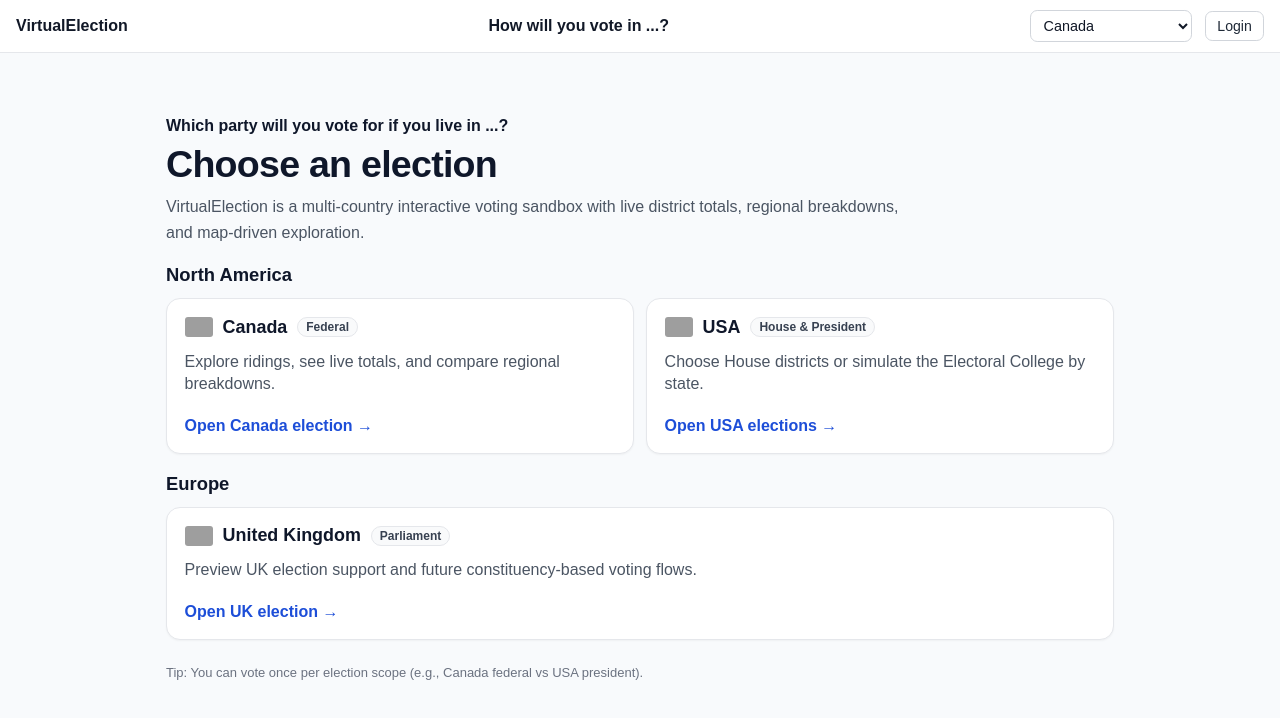
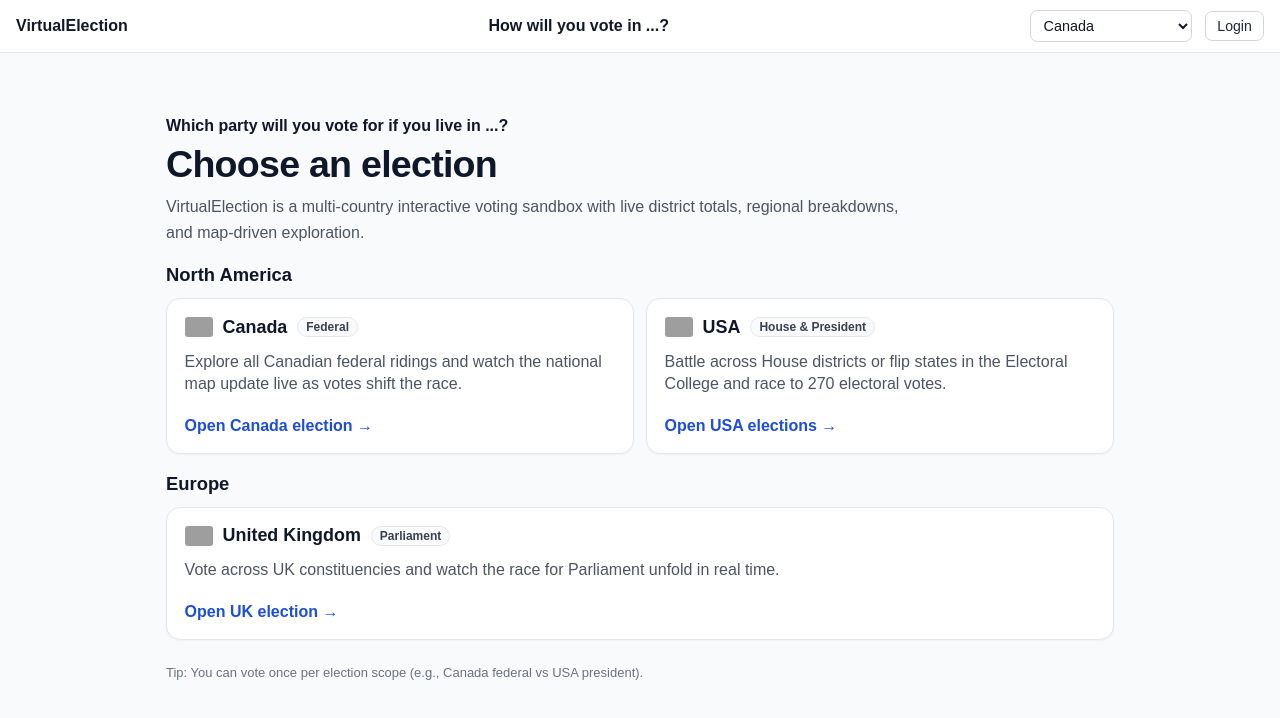
Before and after one commit to CaulesGe/VirtualElection, a Next.js app: page / in a window 1280 px wide. Shown: the top 718 px of the page. Built offline with nearby package versions, Linux system fonts and the light colour scheme; no server answers; grey boxes are pictures that could not be loaded.

Commit message:
updated readne

```diff
--- a/src/app/page.js
+++ b/src/app/page.js
@@ -52,7 +52,7 @@ export default function Home() {
 							<span className={styles.badge}>Federal</span>
 						</div>
 						<p className={styles.cardSubtitle}>
-							Explore ridings, see live totals, and compare regional breakdowns.
+							Explore all Canadian federal ridings and watch the national map update live as votes shift the race.
 						</p>
 						<span className={styles.cta}>Open Canada election →</span>
 					</Link>
@@ -70,7 +70,7 @@ export default function Home() {
 							<span className={styles.badge}>House & President</span>
 						</div>
 						<p className={styles.cardSubtitle}>
-							Choose House districts or simulate the Electoral College by state.
+							Battle across House districts or flip states in the Electoral College and race to 270 electoral votes.
 						</p>
 						<span className={styles.cta}>Open USA elections →</span>
 					</Link>
@@ -95,7 +95,7 @@ export default function Home() {
 							<span className={styles.badge}>Parliament</span>
 						</div>
 						<p className={styles.cardSubtitle}>
-							Preview UK election support and future constituency-based voting flows.
+							Vote across UK constituencies and watch the race for Parliament unfold in real time.
 						</p>
 						<span className={styles.cta}>Open UK election →</span>
 					</Link>
```
